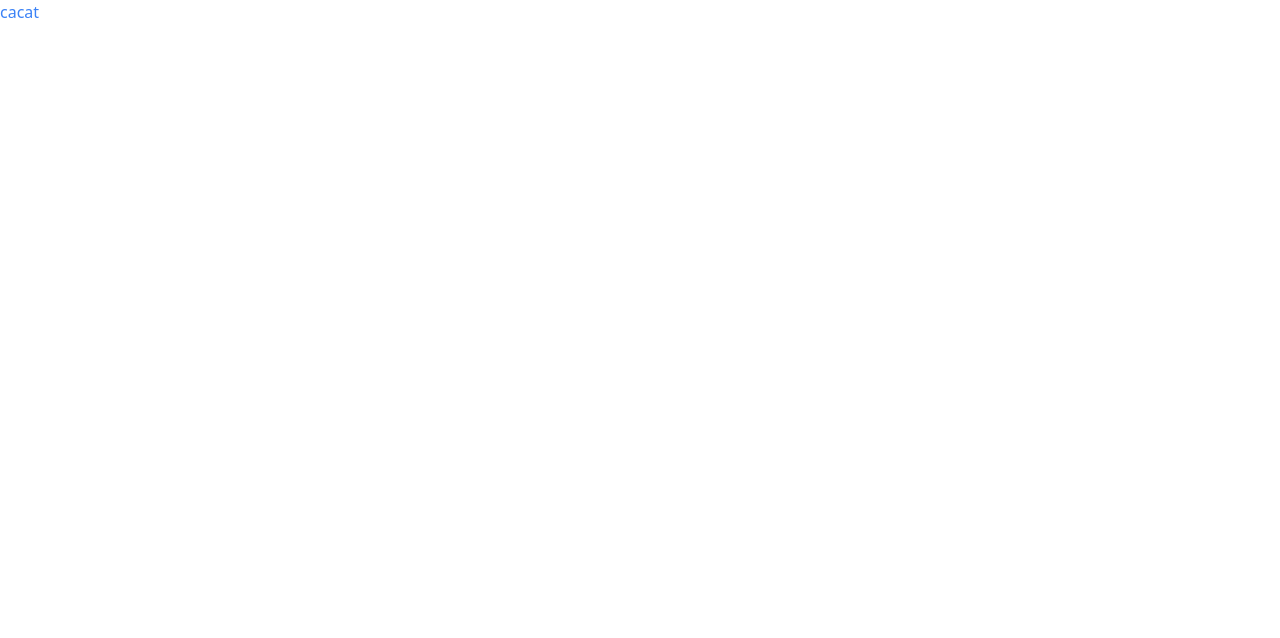
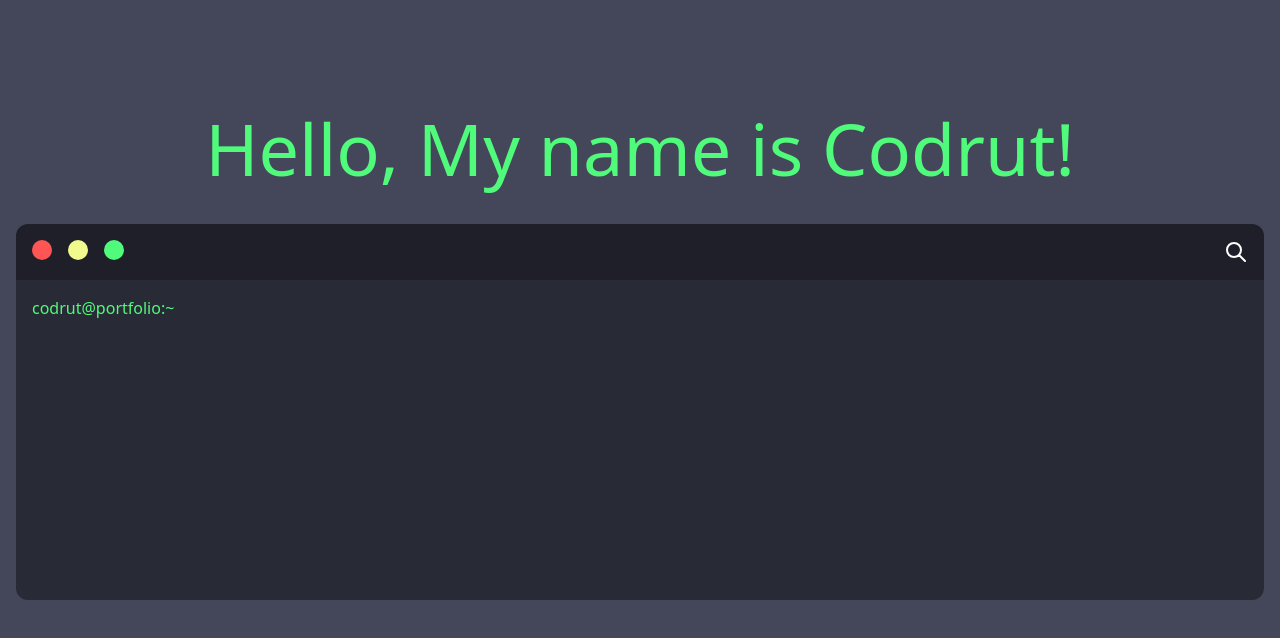
Before and after one commit to ursachecodrut/Porfolio-Website, a React (Create React App) app: page / in a window 1280 px wide. Shown: the top 638 px of the page. Built offline with nearby package versions, Linux system fonts and the light colour scheme.

Commit message:
finish terminal interface design & add command structure and typing system

```diff
--- a/public/index.html
+++ b/public/index.html
@@ -26,7 +26,7 @@
     -->
     <title>React App</title>
   </head>
-  <body>
+  <body class="bg-currentLine">
     <noscript>You need to enable JavaScript to run this app.</noscript>
     <div id="root"></div>
     <!--
--- a/src/App.js
+++ b/src/App.js
@@ -1,9 +1,13 @@
 import React from 'react';
+import Terminal from './Components/Terminal';
 
 const App = () => {
 	return (
-		<div className="App">
-			<h1 className="text-blue-500">cacat</h1>
+		<div className="container mx:auto px-4 pt-28 h-screen">
+			<h1 className="text-green text-7xl text-center">
+				Hello, My name is Codrut!
+			</h1>
+			<Terminal />
 		</div>
 	);
 };
--- /dev/null
+++ b/src/Components/Terminal.js
@@ -0,0 +1,109 @@
+import React, { useState, useEffect } from 'react';
+
+const Terminal = () => {
+	const [workingDirectory, setWorkingDirectory] = useState('~');
+	const [currentCommand, setCurrentCommand] = useState('');
+	const [commandHistory, setCommandHistory] = useState([]);
+
+	const runCommand = (inputValue) => {
+		if (inputValue === 'cd') {
+			let newArray = commandHistory.concat({
+				command: inputValue,
+				result: 'este cd',
+			});
+			setCommandHistory(newArray);
+		} else if (inputValue === 'ls') {
+			let newArray = commandHistory.concat({
+				command: inputValue,
+				result: 'este ls',
+			});
+			setCommandHistory(newArray);
+		} else if (inputValue === 'cat') {
+			let newArray = commandHistory.concat({
+				command: inputValue,
+				result: 'este cat',
+			});
+			setCommandHistory(newArray);
+		} else if (inputValue === 'mkdir') {
+			let newArray = commandHistory.concat({
+				command: inputValue,
+				result: 'este mkdir',
+			});
+			setCommandHistory(newArray);
+		} else if (inputValue === 'clear') {
+			let newArray = [];
+			setCommandHistory(newArray);
+		} else if (!/\S/.test(inputValue)) {
+			let newArray = commandHistory.concat({
+				command: inputValue,
+				result: '',
+			});
+			setCommandHistory(newArray);
+		} else {
+			let newArray = commandHistory.concat({
+				command: inputValue,
+				result: 'Command Not Found',
+			});
+			setCommandHistory(newArray);
+		}
+	};
+
+	return (
+		<div className="grid-cols-1 my-10" id="Terminal">
+			<div
+				className="bg-terminalBar text-white rounded-t-xl px-4 h-14 flex flex-wrap content-center justify-between"
+				id="TerminalBar"
+			>
+				<div className="flex gap-4" id="buttons">
+					<div className="bg-red rounded-full h-5 w-5 flex items-center justify-center"></div>
+					<div className="bg-yellow rounded-full h-5 w-5 flex items-center justify-center"></div>
+					<div className="bg-green rounded-full h-5 w-5 flex items-center justify-center"></div>
+				</div>
+				<div className="" id="search">
+					<svg
+						xmlns="http://www.w3.org/2000/svg"
+						className="h-6 w-6"
+						fill="none"
+						viewBox="0 0 24 24"
+						stroke="currentColor"
+					>
+						<path
+							strokeLinecap="round"
+							strokeLinejoin="round"
+							strokeWidth={2}
+							d="M21 21l-6-6m2-5a7 7 0 11-14 0 7 7 0 0114 0z"
+						/>
+					</svg>
+				</div>
+			</div>
+			<div className="bg-background rounded-b-xl h-80 p-4" id="TerminalBody">
+				{commandHistory.map((x) => (
+					<div>
+						<div>
+							<span className="text-green">codrut@portfolio:~</span>
+							<span className="text-purple">{x.command}</span>
+						</div>
+						<div className="text-foreground">{x.result}</div>
+					</div>
+				))}
+				<div className="flex">
+					<span className="flex-initial text-green">codrut@portfolio:~</span>
+					<input
+						type="text"
+						className="bg-background text-foreground flex-initial w-full"
+						onChange={(e) => setCurrentCommand(e.target.value)}
+						onKeyPress={(e) => {
+							if (e.key === 'Enter') {
+								runCommand(e.target.value);
+								e.target.value = '';
+							}
+						}}
+						autofocus
+					/>
+				</div>
+			</div>
+		</div>
+	);
+};
+
+export default Terminal;
--- a/tailwind.config.js
+++ b/tailwind.config.js
@@ -3,8 +3,12 @@ module.exports = {
 	darkMode: false, // or 'media' or 'class'
 	theme: {
 		extend: {
+			container: {
+				center: true,
+			},
 			colors: {
 				background: '#282a36',
+				terminalBar: '#1E1F28',
 				currentLine: '#44475a',
 				foreground: '#f8f8f2',
 				comment: '#6272a4',
```
Also changed, not shown: src/index.js (+4 -7 lines).
